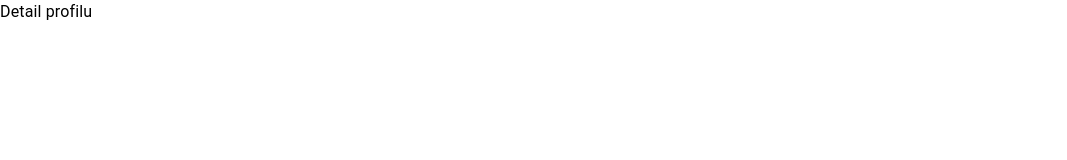
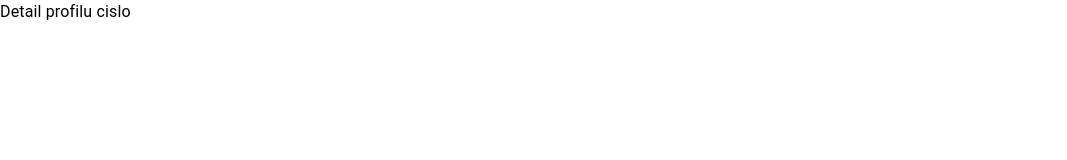
Before and after one commit to simon-stef/kam-na-kavu, a Next.js app: page /profil/1 in a window 1280 px wide. Shown: the top 160 px of the page, without its empty margins (0-1067 px from the left). Built offline with nearby package versions, Linux system fonts and the light colour scheme.

Commit message:
nextauth installed, .env created

```diff
--- a/package.json
+++ b/package.json
@@ -15,6 +15,7 @@
     "@mui/icons-material": "^6.1.2",
     "@mui/material": "^6.1.3",
     "next": "^14.2.14",
+    "next-auth": "^4.24.8",
     "react": "^18",
     "react-dom": "^18"
   },
--- a/src/app/profil/[id]/page.tsx
+++ b/src/app/profil/[id]/page.tsx
@@ -6,6 +6,6 @@ export const metadata = { title: 'Detail profilu | KamNaKavu'};
 
 export default function ProfileDetail() {
   return (
-    <Typography>Detail profilu</Typography>
+    <Typography>Detail profilu cislo </Typography>
   );
 }
--- a/src/components/NavBar.tsx
+++ b/src/components/NavBar.tsx
@@ -10,7 +10,7 @@ import AccountCircleIcon from '@mui/icons-material/AccountCircle';
 import AddCircleIcon from '@mui/icons-material/AddCircle';
 import LoginIcon from '@mui/icons-material/Login';
 import AppRegistrationIcon from '@mui/icons-material/AppRegistration';
-import LogoutIcon from '@mui/icons-material/Logout';
+//import LogoutIcon from '@mui/icons-material/Logout';
 import { useRouter } from 'next/navigation';
 //import { useSession } from "next-auth/react";
 
@@ -34,19 +34,12 @@ export default function Navbar() {
         <BottomNavigationAction label="Domov" value="/" icon={<HomeIcon />} />
         <BottomNavigationAction label="Profily" value="/profil" icon={<AccountCircleIcon />} />
         <BottomNavigationAction label="Príspevky" value="/prispevok" icon={<AddCircleIcon />} />
-
-        {status === "authenticated" ? (
-          <BottomNavigationAction
-            label={`Odhlásiť (${session?.user?.name})`}  // Display the user's name
-            value="/auth/odhlasenie"
-            icon={<LogoutIcon />}
-          />
         ) : (
           [
             <BottomNavigationAction key="login" label="Prihlásenie" value="/auth/prihlasenie" icon={<LoginIcon />} />,
             <BottomNavigationAction key="register" label="Registrácia" value="/auth/registracia" icon={<AppRegistrationIcon />} />
           ]
-        )}
+        )
       </BottomNavigation>
     </Box>
   );
```
Also changed, not shown: 1 other file (tests, documents, lock files or other folders).
